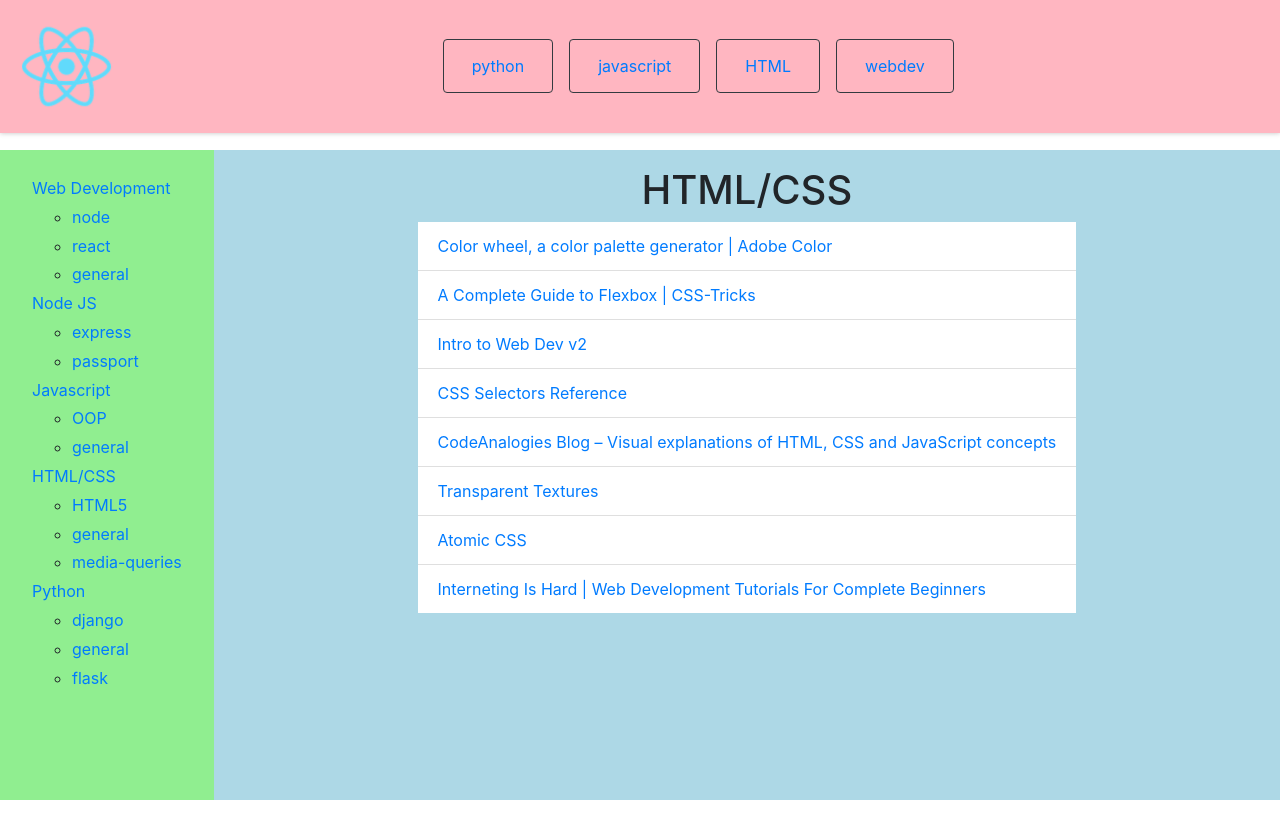
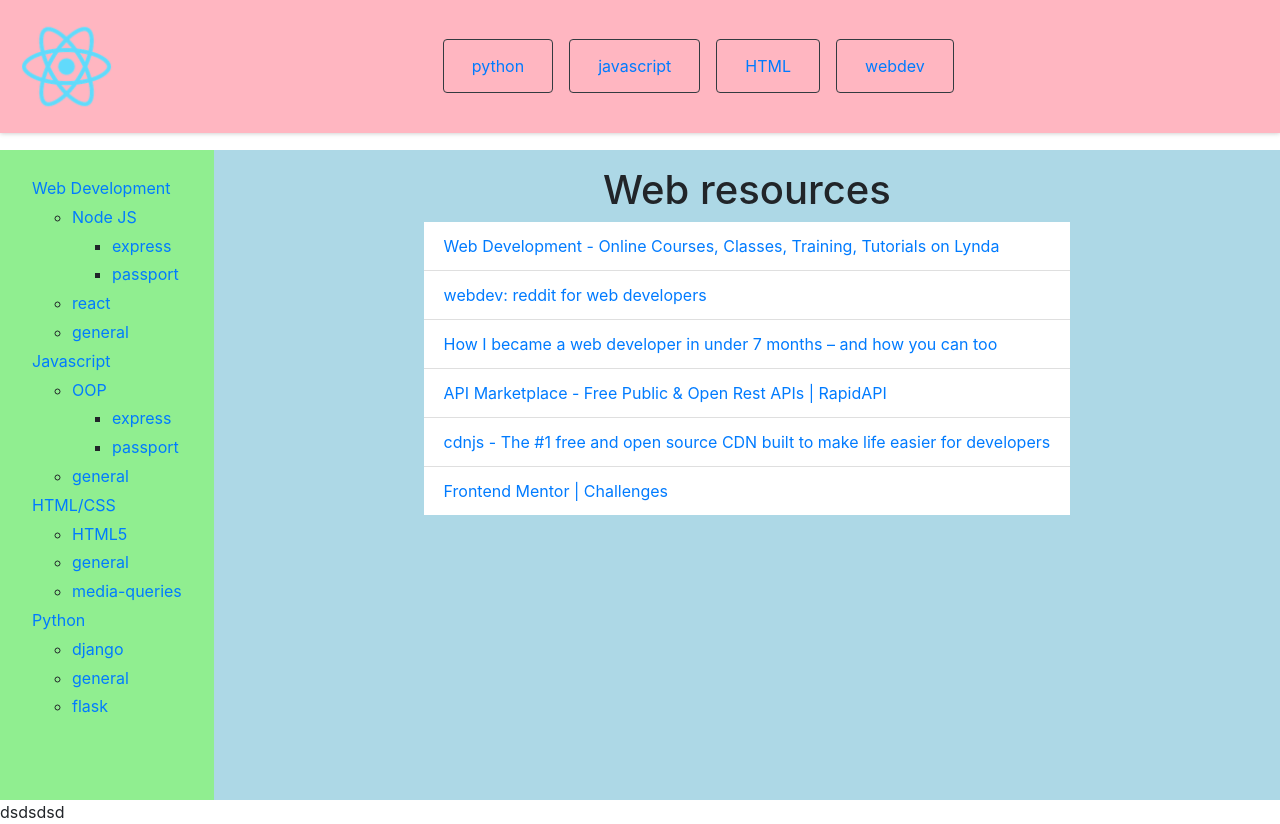
Before and after one commit to cd4d/webdev-resources, a React (Create React App) app in the folder frontend/: page /HTML in a window 1280 px wide. Before the commit the page ends 800 px from the top, so only its background shows below. Built offline with nearby package versions, Linux system fonts and the light colour scheme.

Commit message:
Nested folder in sidebar, work on utils getTopicData

```diff
--- a/frontend/src/DB/javascript.json
+++ b/frontend/src/DB/javascript.json
@@ -1,7 +1,7 @@
 {
   "topic": "javascript",
   "title": "Javascript",
-  "sublevels": [{"title":"OOP"}, {"title":"general"}],
+
   "links": [
     {
       "title": "JavaScript: Understanding the Weird Parts | Udemy",
@@ -23,5 +23,13 @@
       "title": "The Modern JavaScript Tutorial",
       "url": "https://javascript.info/"
     }
+  ],
+  "sublevels": [
+    {
+      "title": "OOP",
+      "topic": "oop",
+      "sublevels": [{ "title": "express" }, { "title": "passport" }]
+    },
+    { "title": "general" }
   ]
 }
--- a/frontend/src/DB/web-development.json
+++ b/frontend/src/DB/web-development.json
@@ -1,7 +1,7 @@
 {
   "topic": "webdev",
   "title": "Web Development",
-  "sublevels": [{"title":"node"}, {"title":"react"}, {"title":"general"}],
+
   "links": [
     {
       "title": "Web Development Course Resources | The App Brewery",
@@ -23,5 +23,32 @@
       "title": "Tools & resources I use for front-end development - Tomas Pustelnik's personal website",
       "url": "https://pustelto.com/blog/tools-i-use/"
     }
-  ]
+  ],
+  "sublevels": [{
+    "topic": "node",
+    "title": "Node JS",
+    "sublevels": [
+        {"title":"express"},
+        {"title":"passport"}
+    ],
+    "links": [
+        {
+            "title": "Node.js Resiliency Concepts: Recovery and Self-Healing | AppSignal Blog",
+            "url": "https://blog.appsignal.com/2020/09/09/nodejs-resiliency-concepts-recovery-and-self-healing.html"
+        },
+        {
+            "title": "12 Useful Packages Every Node.js Developer Should Know | by Indrek Lasn | Better Programming | Sep, 2020 | Medium",
+            "url": "https://medium.com/better-programming/12-useful-packages-every-node-js-developer-should-know-2746db760e"
+        },
+        {
+            "title": "How to manage secrets and configs using dotenv in Node.js and Docker - DEV",
+            "url": "https://dev.to/getd/how-to-manage-secrets-and-configs-using-dotenv-in-node-js-and-docker-2214"
+        },
+        {
+            "title": "Node.js Error Handling Best Practices: Ship With Confidence",
+            "url": "https://stackify.com/node-js-error-handling/"
+        }
+
+    ]
+}, {"title":"react"}, {"title":"general"}]
 }
--- a/frontend/src/app/App.js
+++ b/frontend/src/app/App.js
@@ -9,13 +9,11 @@ import Header from "./Header";
 import Sidebar from "./Sidebar";
 import Main from "./Main";
 import "./App.css"; // keep last for CSS order
-const mockDB = [
-  { ...webdev },
-  { ...node },
-  { ...javascript },
-  { ...HTML },
-  { ...python },
-];
+const mockDB = [{ ...webdev }, { ...javascript }, { ...HTML }, { ...python }];
+
+
+
+
 
 function App() {
   return (
@@ -27,13 +25,22 @@ function App() {
         <Switch>
           <Route
             exact
-            path="/:topic"
-            render={(routeProps) => <Main {...routeProps} mockDB={mockDB}  />}
+            path="/:mainTopic"
+            render={(routeProps) => (
+              <Main {...routeProps} mockDB={mockDB} />
+            )}
+          ></Route>
+          <Route
+            exact
+            path="/:mainTopic/:firstSubLvl"
+            render={(routeProps) => (
+              <Main {...routeProps}  mockDB={mockDB} />
+            )}
           ></Route>
           <Route path="/" render={() => <Main />}></Route>
-
         </Switch>
       </div>
+      dsdsdsd
     </>
   );
 }
--- a/frontend/src/app/Main.js
+++ b/frontend/src/app/Main.js
@@ -4,44 +4,53 @@ import "./main.css";
 import getTopicData, { displayLinks } from "./utils";
 
 export default function (props) {
-
   // default data to be displayed
   let displayedData = {
     topic: "web resources",
     title: "Web resources",
     links: [
       {
-        title: "JavaScript: Understanding the Weird Parts | Udemy",
+        title:
+          "Web Development - Online Courses, Classes, Training, Tutorials on Lynda",
         url:
-          "https://www.udemy.com/course/understand-javascript/?couponCode=6118495DE2F1408C71A1",
+          "https://www.lynda.com/Web-Development-training-tutorials/1471-0.html",
       },
       {
-        title: "Eloquent JavaScript",
-        url: "http://eloquentjavascript.net/",
-      },
-      {
-        title: "Flavio Copes",
-        url: "https://flaviocopes.com",
+        title: "webdev: reddit for web developers",
+        url: "https://www.reddit.com/r/webdev/",
       },
       {
         title:
-          "JavaScript 30 — Build 30 things with vanilla JS in 30 days with 30 tutorials",
-        url: "https://javascript30.com/",
+          "How I became a web developer in under 7 months – and how you can too",
+        url:
+          "https://www.freecodecamp.org/news/how-i-became-a-web-developer-in-under-7-months-and-how-you-can-too/",
       },
       {
-        title: "The Modern JavaScript Tutorial",
-        url: "https://javascript.info/",
+        title: "API Marketplace - Free Public & Open Rest APIs | RapidAPI",
+        url: "https://rapidapi.com/",
+      },
+
+      {
+        title:
+          "cdnjs - The #1 free and open source CDN built to make life easier for developers",
+        url: "https://cdnjs.com/",
+      },
+      {
+        title: "Frontend Mentor | Challenges",
+        url: "https://www.frontendmentor.io/challenges",
       },
     ],
   };
-  // access db if route matches
+  // access db if route matches, to be replaced by validation in backend
   if (Object.keys(props).length != 0 && props.match.params) {
     // query DB
-    let queryDBResult = getTopicData(props.mockDB, props.match.params.topic);
+    let topic = props.match.params.firstSubLvl || props.match.params.mainTopic;
+    console.log(topic);
+    let queryDBResult = getTopicData(props.mockDB, topic);
+    console.log(queryDBResult);
     // update displayedData if result
     if (queryDBResult != undefined) displayedData = queryDBResult;
   }
-
   return (
     <div className="main content column">
       <h1>{displayedData.title}</h1>
--- a/frontend/src/app/utils.js
+++ b/frontend/src/app/utils.js
@@ -3,12 +3,25 @@ import React from "react";
 
 // Frontend data retrieval to be replaced with rest API
 import { v4 as uuidv4 } from "uuid";
+
 // returns the whole data for each topic from mockDB in App, undefined if no result
-const getTopicData = (dataBase, topicToFind) => {
-  return dataBase.find((x) => x.topic === topicToFind);
+const getTopicData = (db, query) => {
+  console.log("db: " + Object.values(db[0]));
+  console.log("query: " + query);
+  //return dataBase.find((x) => x.topic === topicToFind);
+  // TODO fix bug: stops after first element
+  for (var i = 0; i < db.length; i++) {
+    if (db[i].topic === query) {
+      console.log("found in db:" + db[i].topic);
+      return db[i];
+    } // check if there's a sublevels array
+    if (Array.isArray(db[i].sublevels)) {
+      return getTopicData(db[i].sublevels, query);
+    }
+  }
 };
 
-const displayLinks = (topic) => {
+function displayLinks(topic) {
   return topic.links.map((link) => {
     return (
       <li key={uuidv4()} className="list-group-item">
@@ -16,7 +29,7 @@ const displayLinks = (topic) => {
       </li>
     );
   });
-};
+}
 
 export default getTopicData;
 export { displayLinks };
```
Also changed, not shown: frontend/src/DB/mockDB.json (added, +211 -0 lines).
